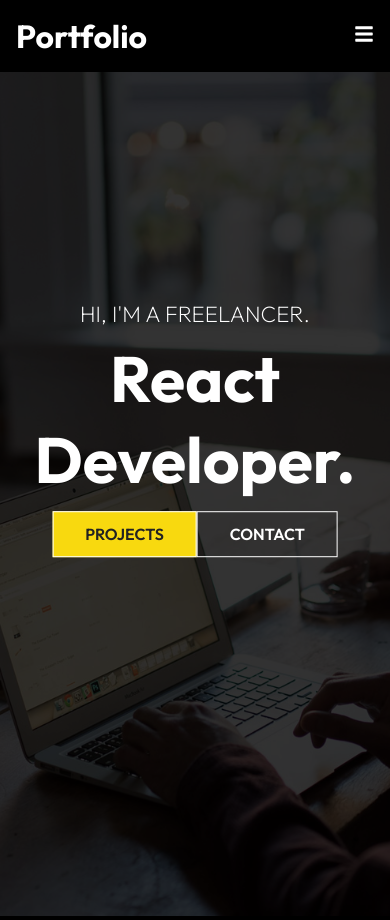
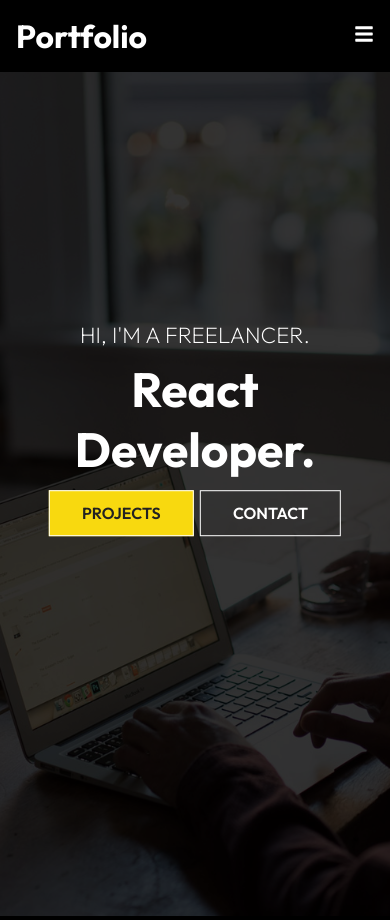
Before and after one commit to yeabtsega45/My-Portfolio, a React (Create React App) app: page / in a window 390 px wide. Built offline with nearby package versions, Linux system fonts and the light colour scheme.

Commit message:
styling for mobile device

```diff
--- a/src/Components/HeroImgStyles.css
+++ b/src/Components/HeroImgStyles.css
@@ -40,3 +40,15 @@
     font-weight: 200;
     text-transform: uppercase;
 }
+.content .btn {
+    margin: 1rem 0.2rem;
+}
+
+@media screen and (max-width:640px) {
+    .hero .content h1 {
+        font-size: 3rem;
+    }
+    .hero .content p {
+        font-size: 1.4rem;
+    }
+}
```
